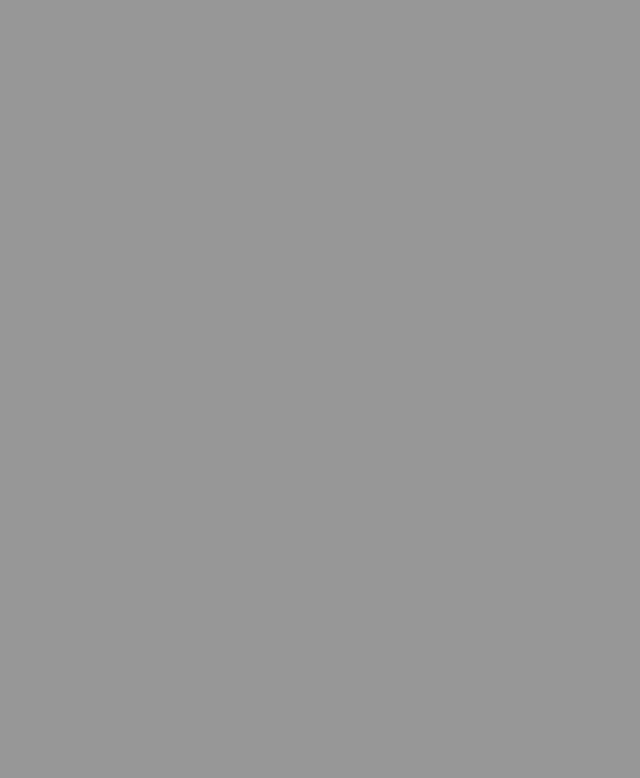
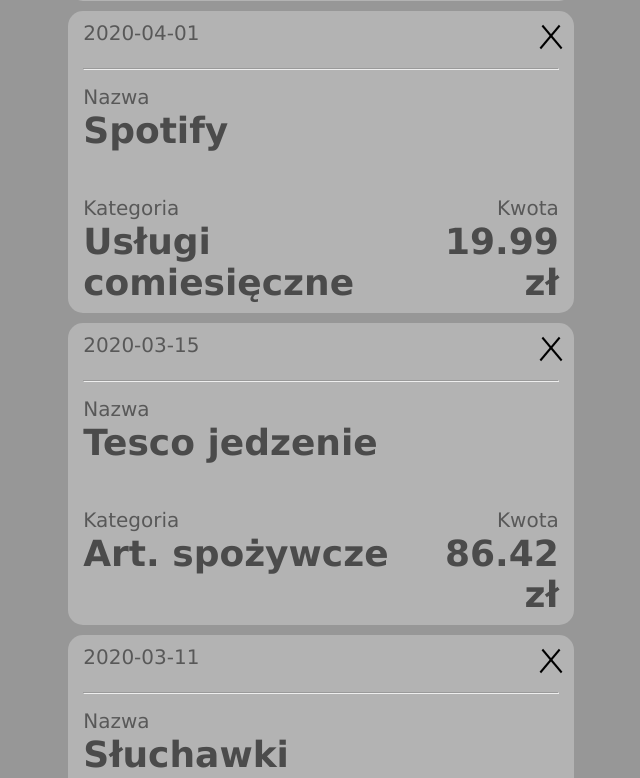
Before and after one commit to marcelmos/angular-expenses-tracker, an Angular app: page / in a window 1280 px wide. Shown: the part 1802-2580 px from the top of the page, without its empty margins (319-959 px from the left). Before the commit the page ends 877 px from the top, so only its background shows below. Built offline with nearby package versions, Linux system fonts and the light colour scheme.

Commit message:
Array placeholder datas.

```diff
--- a/src/app/app.component.ts
+++ b/src/app/app.component.ts
@@ -16,8 +16,15 @@ export class AppComponent {
   day = ('0' + this.dateObj.getDate()).slice(-2);
 
   productsArray: {name: string, type: string, cost: number, date: string}[] = [
+    {name: 'Spotify', type: 'Usługi comiesięczne', cost: 19.99, date: '2020-03-01'},
+    {name: 'Słuchawki', type: 'Elektronika', cost: 49.99, date: '2020-03-11'},
+    {name: 'Tesco jedzenie', type: 'Art. spożywcze', cost: 86.42, date: '2020-03-15'},
     {name: 'Spotify', type: 'Usługi comiesięczne', cost: 19.99, date: '2020-04-01'},
+    {name: 'Tesco jedzenie + chemia', type: 'Art. spożywcze', cost: 123.75, date: '2020-04-20'},
+    {name: 'Spotify', type: 'Usługi comiesięczne', cost: 19.99, date: '2020-05-01'},
     {name: 'Netflix', type: 'Usługi comiesięczne', cost: 45, date: '2020-05-15'},
+    {name: 'Lidl jedzenie', type: 'Art. spożywcze', cost: 96.34, date: '2020-05-18'},
+    {name: 'Prezent', type: 'Inne', cost: 17.99, date: '2020-05-26'},
   ];
 
   addProduct({addName, addType, addCost}){
```
